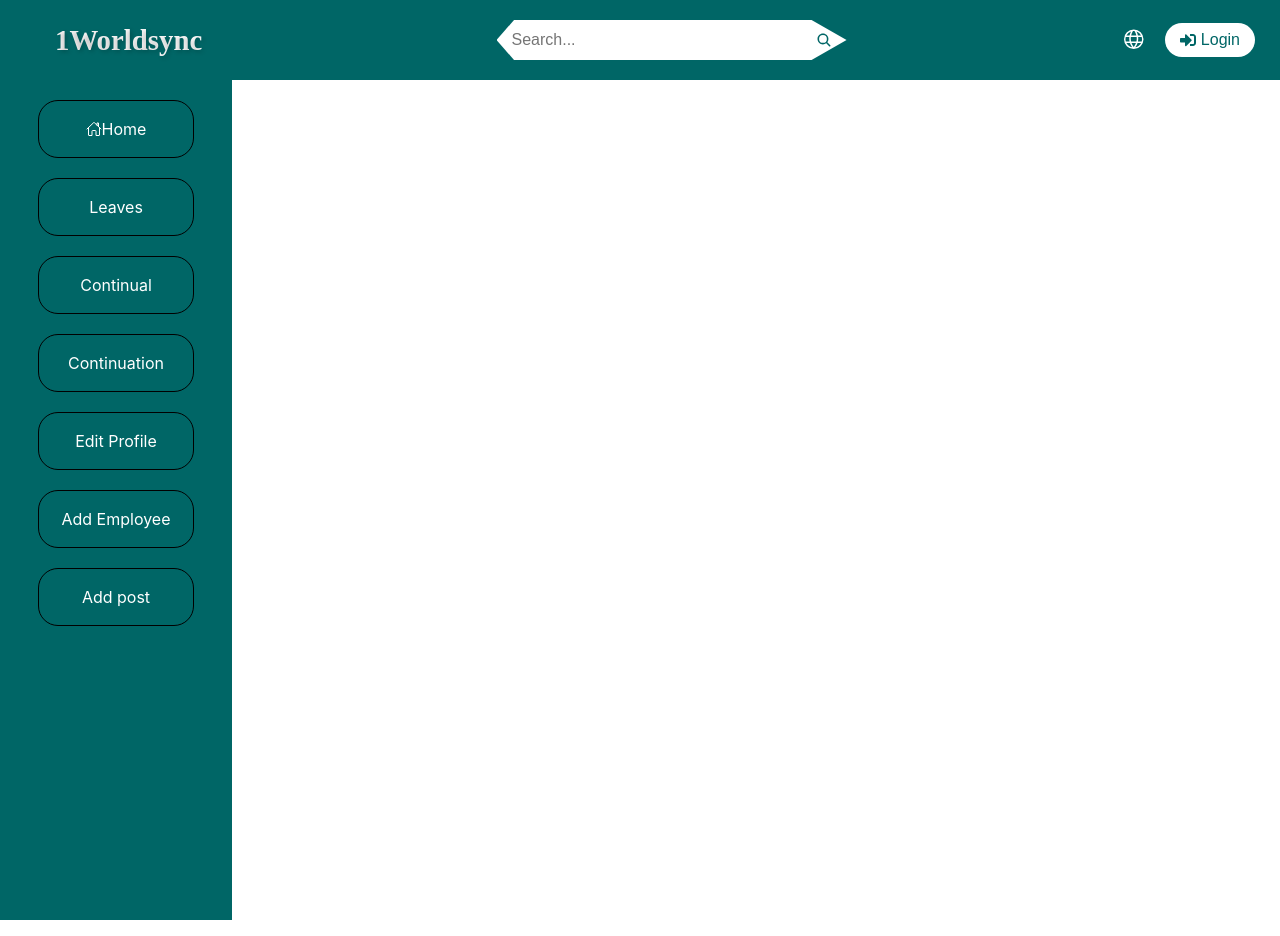
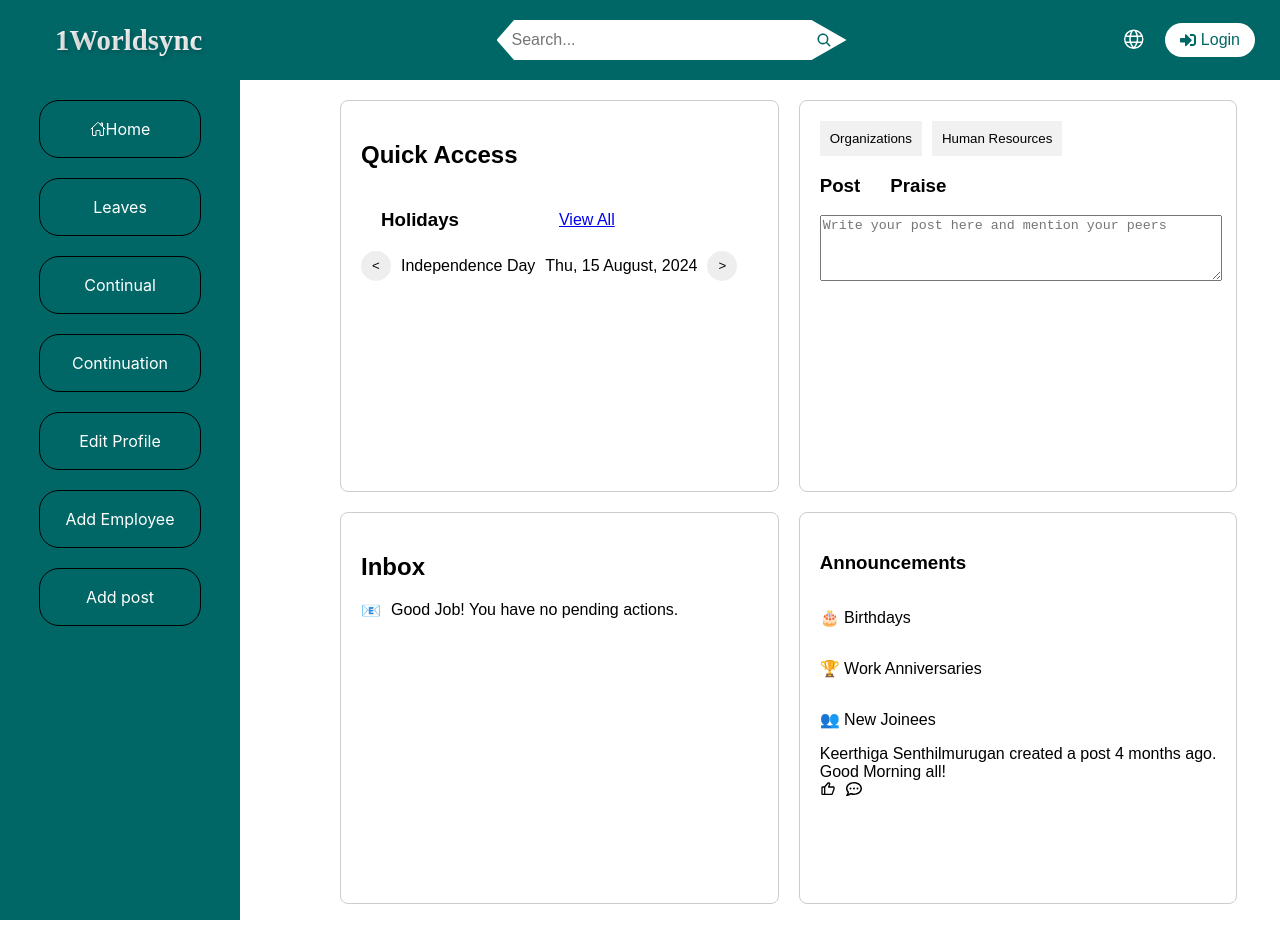
Before and after one commit to ayushsingh3007/WorldSync, a React (Create React App) app in the folder client/: page /dashboard in a window 1280 px wide. Built offline with nearby package versions, Linux system fonts and the light colour scheme.

Commit message:
Dashboardpages

```diff
--- a/client/src/Component/Announcements.js
+++ b/client/src/Component/Announcements.js
@@ -1,12 +1,34 @@
-import React from 'react';
-
+import React,{useState} from 'react';
+import style from '../Style/MainComponent.module.css';
+import { BiLike } from "react-icons/bi";
+import { FaRegCommentDots } from "react-icons/fa6";
 function Announcements() {
+  const [showInputBox, setShowInputBox] = useState(false);
+  const handleCommentIconClick = () => {
+    setShowInputBox(!showInputBox);
+  };
   return (
     <section>
-      <h2>Announcements</h2>
-      <div>
-        <p>O'Birthday</p>
-        <p>O'Work Anniversary</p>
+      <div className={style.announcements}>
+        <h3>Announcements</h3>
+        <p>🎂 Birthdays</p>
+        <p>🏆 Work Anniversaries</p>
+        <p>👥 New Joinees</p>
+        <div className={style.recentposts}>
+          <p>Keerthiga Senthilmurugan created a post 4 months ago.</p>
+          <p>Good Morning all!</p>
+          <div className={style.actions}>
+            <BiLike  />
+            <FaRegCommentDots className={style.commentIcon} onClick={handleCommentIconClick} />
+          </div>
+          {showInputBox && (
+          <input
+            type="text"
+            placeholder="Write a comment..."
+            className={style.commentInput}
+          />
+        )}
+        </div>
       </div>
     </section>
   );
--- /dev/null
+++ b/client/src/Component/Inbox.js
@@ -0,0 +1,17 @@
+import React from 'react';
+import style from '../Style/MainComponent.module.css';
+function Inbox() {
+  return (
+    <section>
+      <div className={style.inbox}>
+        <h2>Inbox</h2>
+        <div className={style.message}>
+          <span role="img" aria-label="mail">📧</span>
+          <span>Good Job! You have no pending actions.</span>
+        </div>
+      </div>
+    </section>
+  );
+}
+
+export default Inbox;
--- a/client/src/Component/MainComponent.js
+++ b/client/src/Component/MainComponent.js
@@ -1,15 +1,17 @@
 import React from 'react';
 import QuickRecap from './QuickRecap';
+import style from '../Style/MainComponent.module.css';
 import Announcements from './Announcements';
+import Inbox from './Inbox';
 import Post from './Post';
-
 function MainContent() {
   return (
-    <main>
+    <section className={style.homesection}>
       <QuickRecap />
+      <Post />
+      <Inbox />
       <Announcements />
-      <Post />
-    </main>
+    </section>
   );
 }
 
--- a/client/src/Component/Post.js
+++ b/client/src/Component/Post.js
@@ -1,16 +1,21 @@
-import React from 'react';
-
+import React from "react";
+import style from '../Style/MainComponent.module.css';
 function Post() {
-  return (
-    <section>
-      <span>Post</span>  <span>praise</span>
-      <div>
-
-        <textarea placeholder="Write your post here..."></textarea>
-        <button>Post</button>
-      </div>
-    </section>
-  );
+    return (
+        <>
+            <section>
+                <div className={style.organizations}>
+                    <div className={style.tabs}>
+                        <button>Organizations</button>
+                        <button>Human Resources</button>
+                    </div>
+                    <div className={style.postpraise}>
+                        <div className={style.head}><h3>Post</h3><h3>Praise</h3></div>
+                        <textarea placeholder="Write your post here and mention your peers"></textarea>
+                    </div>
+                </div>
+            </section>
+        </>
+    )
 }
-
 export default Post;
--- a/client/src/Component/QuickRecap.js
+++ b/client/src/Component/QuickRecap.js
@@ -1,14 +1,25 @@
 import React from 'react';
+import { Link } from 'react-router-dom';
+import style from '../Style/MainComponent.module.css';
+
 
 function QuickRecap() {
   return (
-    <section>
-      <h2>Quick Recap</h2>
-      <div>
-        <p>Holidays</p>
-        <p>Independence Day - Thu, 15 August</p>
-      </div>
-    </section>
+    <>
+        <div className={style.quickaccess}>
+          <h2>Quick Access</h2>
+          <div className={style.holidays}>
+            <div className={style.holidayhead}><h3>Holidays</h3><Link to="/">View All</Link></div>
+            <div className={style.holidayitem}>
+              <button>&lt;</button>
+              <span>Independence Day</span>
+              <span>Thu, 15 August, 2024</span>
+              <button>&gt;</button>
+            </div>
+          </div>
+        </div>
+
+    </>
   );
 }
 
--- a/client/src/Component/Sidebar.js
+++ b/client/src/Component/Sidebar.js
@@ -3,7 +3,6 @@ import Style from '../Style/Sidebar.module.css'
 import { IoHomeOutline } from "react-icons/io5";
 function Sidebar() {
   return (
-
       <ul className={Style.SidebarContainer}>
         <li><IoHomeOutline /> Home</li>
         <li>Leaves</li>
--- a/client/src/Dashboard/Dashboard.js
+++ b/client/src/Dashboard/Dashboard.js
@@ -1,12 +1,14 @@
 import React from 'react'
 import Sidebar from '../Component/Sidebar';
-
+import style from '../Style/Sidebar.module.css';
+import MainContent from '../Component/MainComponent';
 
 function Dashboard() {
   return (
-    <>
+    <div className={style.Dashboard}>
     <Sidebar/>
-    </>
+    <MainContent/>
+    </div>
   )
 }
 
--- /dev/null
+++ b/client/src/Style/MainComponent.module.css
@@ -0,0 +1,104 @@
+.homesection {
+  font-family: Arial, sans-serif;
+  display: grid;
+  grid-template-columns: 1fr 1fr;
+  gap: 20px;
+  padding: 20px;
+  margin-left: 320px;
+}
+.quickaccess, .inbox, .organizations, .announcements {
+  border: 1px solid #ccc;
+  border-radius: 8px;
+  padding: 20px;
+  display: flex;
+  flex-direction: column;
+  height: 350px;
+
+}
+.holidays, .message, .postpraise, .recentposts {
+  margin-bottom: 20px;
+}
+.holidayhead {
+  display: flex;
+  padding: 20px;
+  align-items: center;
+  gap: 100px;
+}
+
+.holidays h3, .message, .post-praise h3, .recentposts p {
+  margin: 0;
+}
+
+.holidayitem {
+  display: flex;
+  align-items: center;
+  gap: 10px;
+}
+
+.holidayitem button {
+  background-color: #eee;
+  border: none;
+  border-radius: 50%;
+  width: 30px;
+  height: 30px;
+  cursor: pointer;
+}
+
+.holidayitem span {
+  display: block;
+}
+
+.message {
+  display: flex;
+  align-items: center;
+  gap: 10px;
+}
+.head{
+  display: flex;
+  gap: 30px;
+}
+.postpraise textarea {
+  width: 100%;
+  height: 60px;
+}
+
+.actions {
+  display: flex;
+  gap: 10px;
+}
+
+.actions button {
+  background-color: #007bff;
+  color: white;
+  border: none;
+  border-radius: 4px;
+  padding: 5px 10px;
+  cursor: pointer;
+}
+
+.tabs button {
+  background-color: #f1f1f1;
+  border: none;
+  padding: 10px;
+  cursor: pointer;
+  margin-right: 10px;
+}
+
+.tabs button:hover {
+  background-color: #ddd;
+}
+.commentIcon{
+  border:none;
+  cursor: pointer;
+  font-size:16px;
+  top: 10px;
+  right: 10px
+}
+.commentInput {
+  width: calc(100% - 20px);
+  padding: 10px;
+  margin: 10px 0 0 0;
+  border-radius: 5px;
+  border: 1px solid #ccc;
+  font-size: 14px;
+}
--- a/client/src/Style/Sidebar.module.css
+++ b/client/src/Style/Sidebar.module.css
@@ -1,6 +1,13 @@
-.SidebarContainer{
-    max-width:12rem ;
-    height: 100vh;
+.Dashboard {
+    display: flex;
+    overflow-y: scroll;
+    scrollbar-width: none;
+}
+.SidebarContainer {
+    position: fixed;
+    left: 0;
+    width: 200px;
+    height: 100%;
     flex: 1;
     margin-top: 0px;
     display: flex;
@@ -11,14 +18,15 @@
     padding: 20px;
     background-color: #006666;
 }
-.SidebarContainer li{
+
+.SidebarContainer li {
     width: 80%;
     height: 7%;
     border: 1px solid black;
     display: flex;
     align-items: center;
     justify-content: center;
-    border-radius: 20px ;
+    border-radius: 20px;
     color: white;
     font: 600;
 }
--- a/client/src/Style/header.module.css
+++ b/client/src/Style/header.module.css
@@ -2,6 +2,8 @@
     background-color: #006666;
     padding: 10px 0;
     box-sizing: border-box;
+    position: sticky;
+    top: 0%;
   }
 
   .navtop {
```
Also changed, not shown: client/package.json (line endings or trailing spaces). Lines whose indentation alone changed are shown as unchanged.
